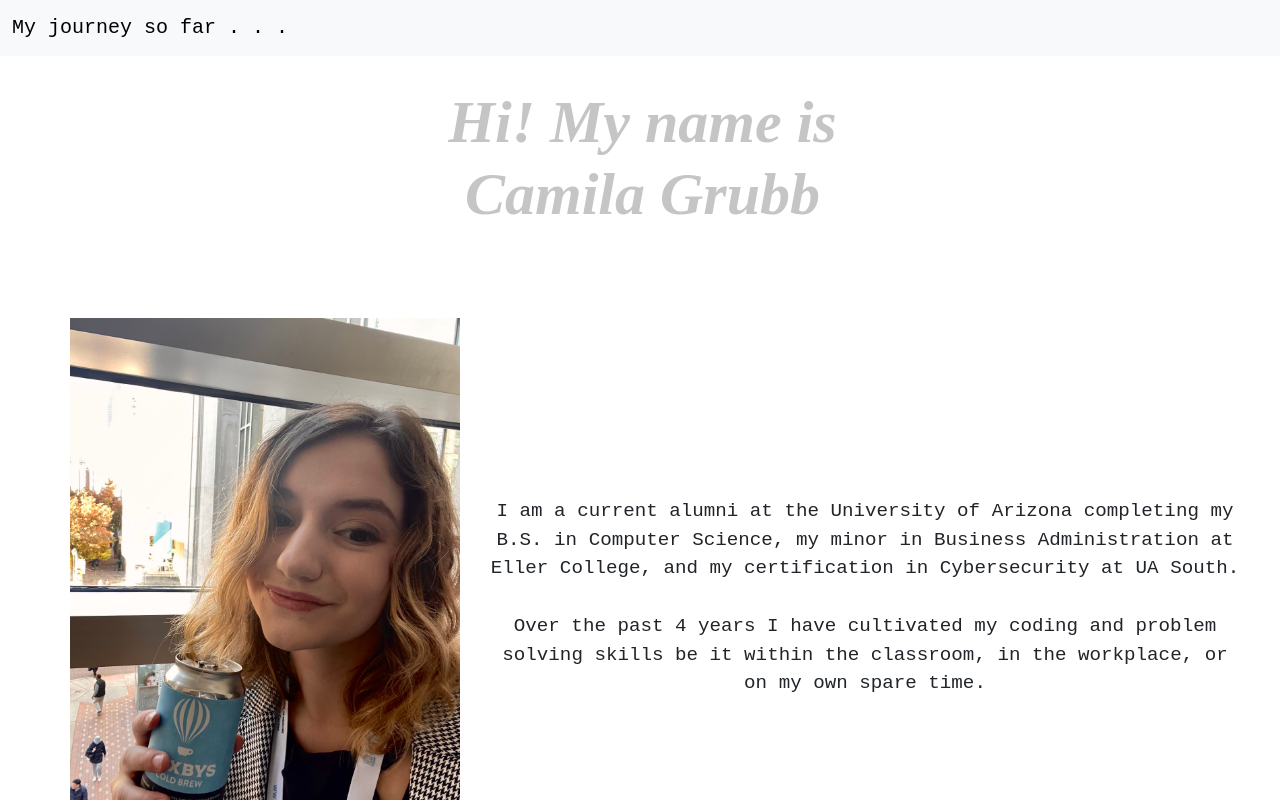
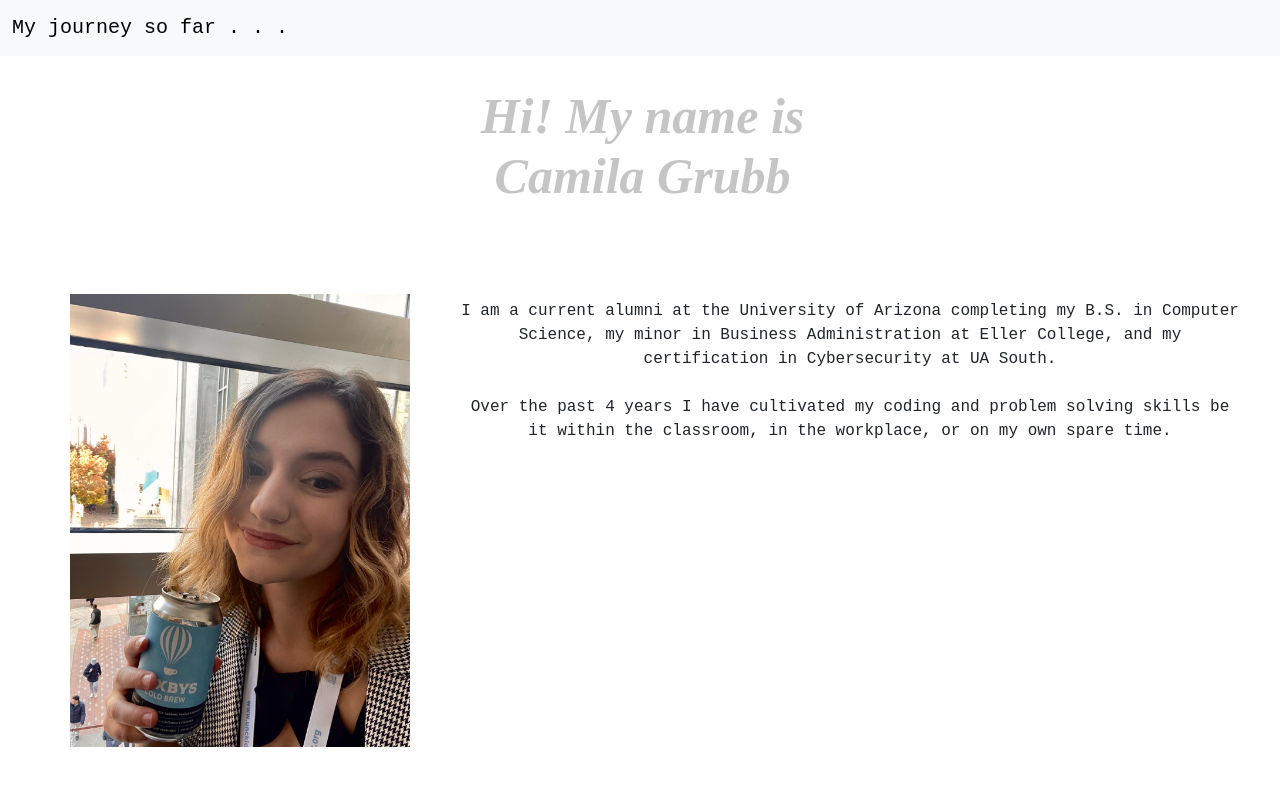
Before and after one commit to CG020/camilagrubbweb, a React (Vite) app: page /bio in a window 1280 px wide. Shown: the top 800 px of the page. Built offline with nearby package versions, Linux system fonts and the light colour scheme.

Commit message:
design changes on the bio page

```diff
--- a/src/components/BioPage.tsx
+++ b/src/components/BioPage.tsx
@@ -5,7 +5,7 @@ const BioPage = () => {
 
     const bioSection: React.CSSProperties = {
         display: 'flex',
-        alignItems: 'center',
+        // alignItems: 'center',
         justifyContent: 'center',
         padding: '20px',
     }
@@ -16,13 +16,14 @@ const BioPage = () => {
         textAlign: 'center',
         fontFamily: 'playfair display',
         color: '#a2a2a2a0',
-        fontSize: '60px',
+        fontSize: '50px',
     };
 
     const bioImage: React.CSSProperties = {
-        width: '450px',
+        width: '400px',
         height: 'auto',
         marginLeft: '20px',
+        marginRight: '20px',
         padding: '30px',
         borderRadius: '30px',
     };
@@ -31,8 +32,8 @@ const BioPage = () => {
         fontFamily: 'monospace',
         marginRight: '20px',
         textAlign: 'center',
-        fontSize: '1.2em',
-        marginTop: '55px',
+        fontSize: '1em',
+        marginTop: '35px',
     }
 
     return(
```
